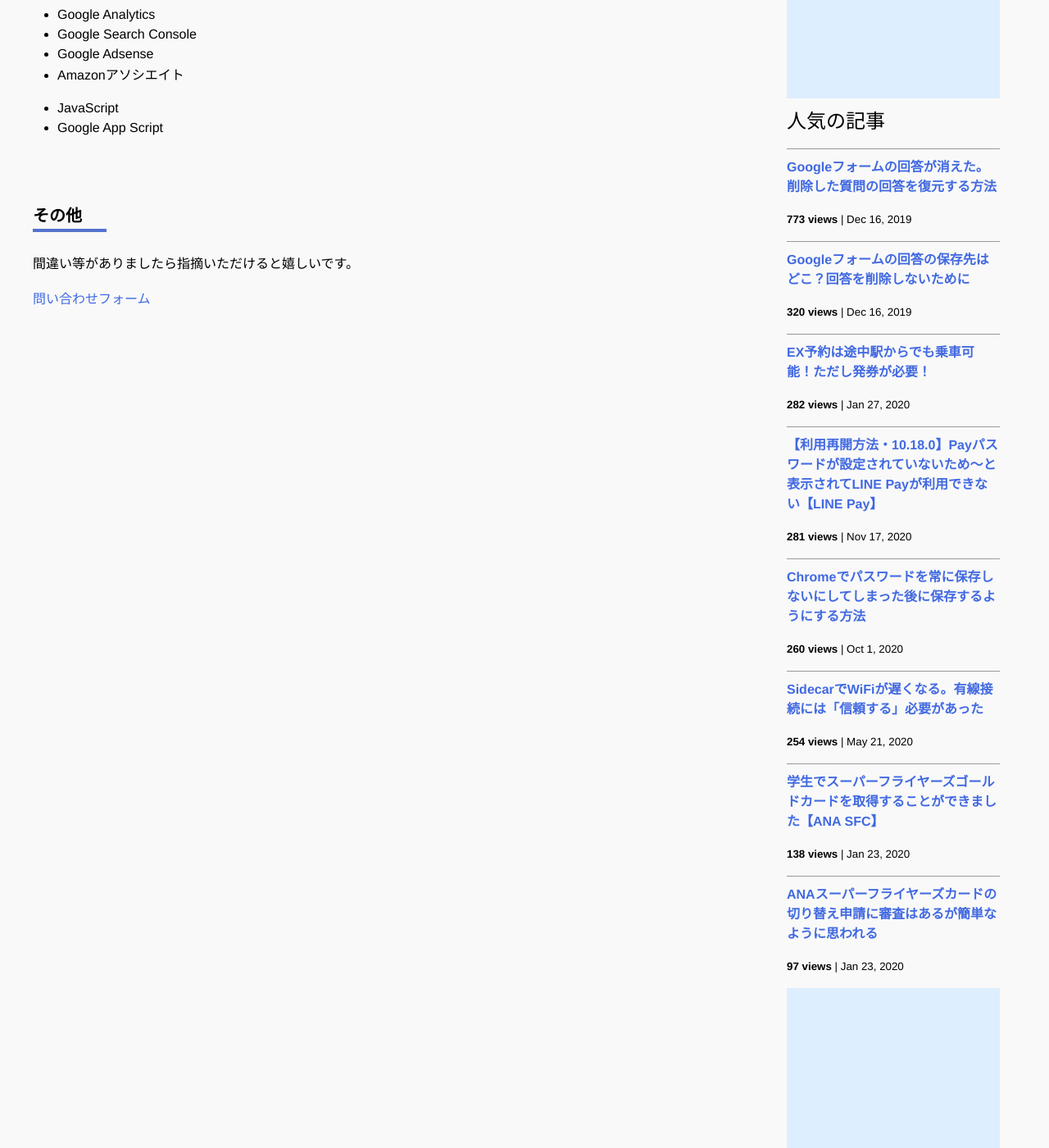
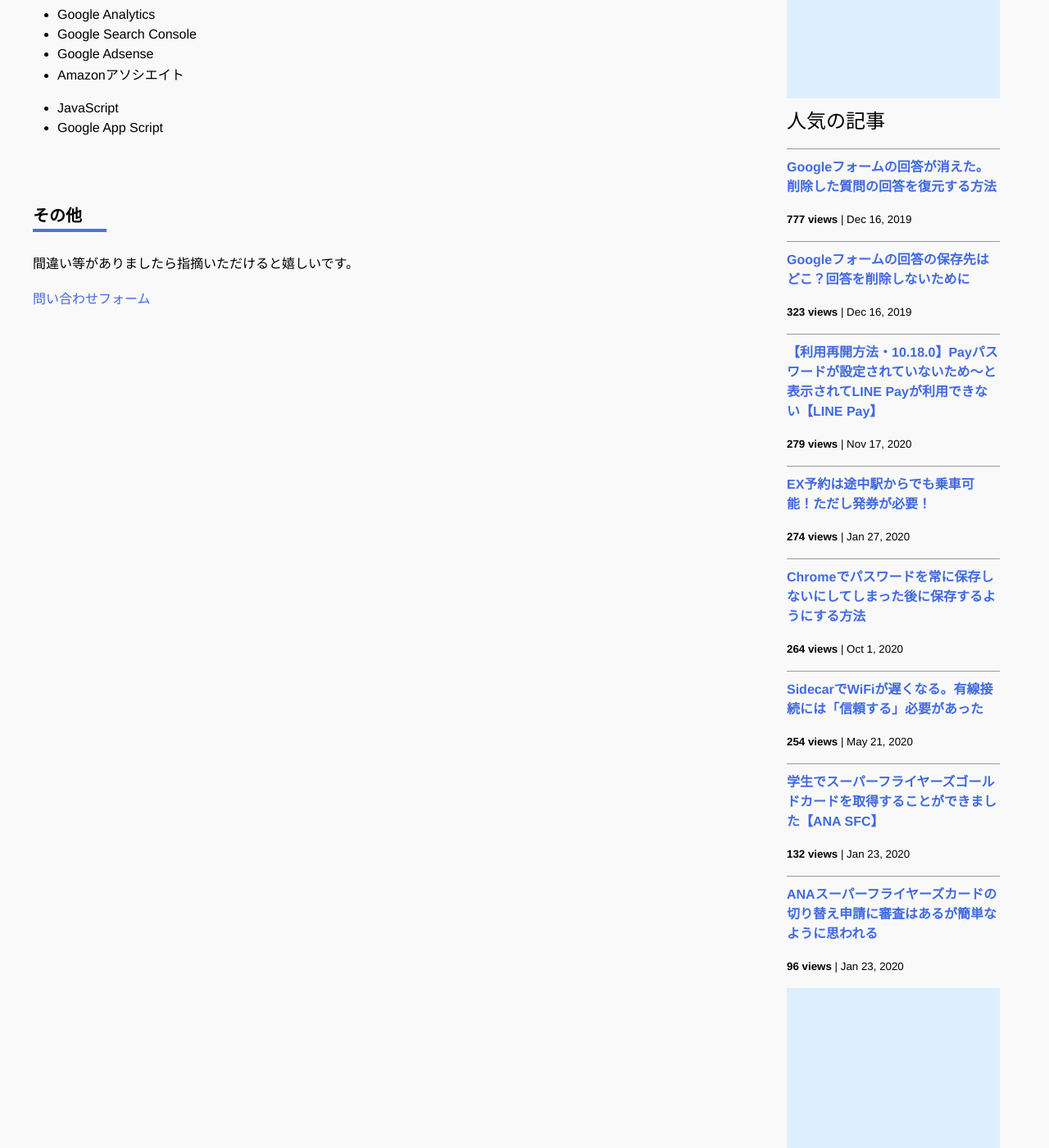
Before and after one commit to iwanaminami/shoyaiwaname, a Jekyll site: the page built from about.markdown, in a window 1280 px wide and 1400 px high, scrolled down 693 px. Shown: the whole window at 82% size. Built offline with Jekyll 4.4.1, drawn with Linux system fonts in a browser that asks for light colours; nearby versions of some CDN libraries; comment, search, counter and statistics services are not loaded.

Commit message:
a new commit message

```diff
--- a/_data/popularposts.yml
+++ b/_data/popularposts.yml
@@ -1,17 +1,17 @@
 side:
-  - view: 773
+  - view: 777
     url: /2019/12/16/restore-googleform.html
-  - view: 320
+  - view: 323
     url: /2019/12/16/googleform-answers.html
-  - view: 282
+  - view: 279
+    url: /2020/11/17/linepay.html
+  - view: 274
     url: /2020/01/27/ex-rideontheway.html
-  - view: 281
-    url: /2020/11/17/linepay.html
-  - view: 260
+  - view: 264
     url: /2020/10/01/googlepassword.html
   - view: 254
     url: /2020/05/21/sidecar-via-cable.html
-  - view: 138
+  - view: 132
     url: /2020/01/23/sfcgold.html
-  - view: 97
+  - view: 96
     url: /2020/01/23/sfc-judge.html
```
